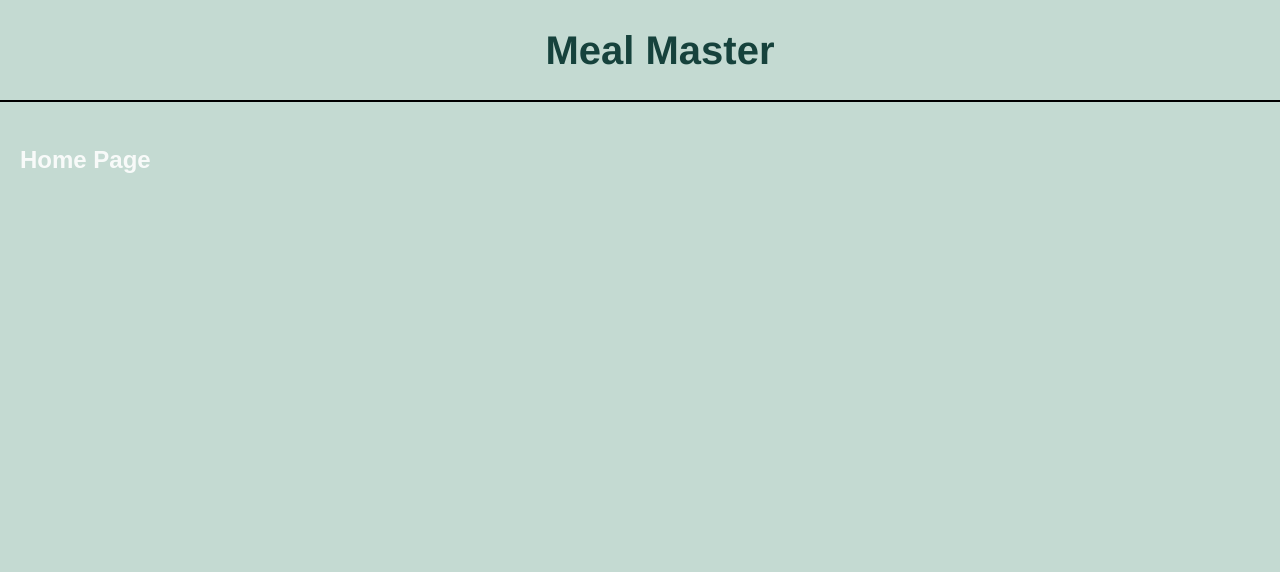
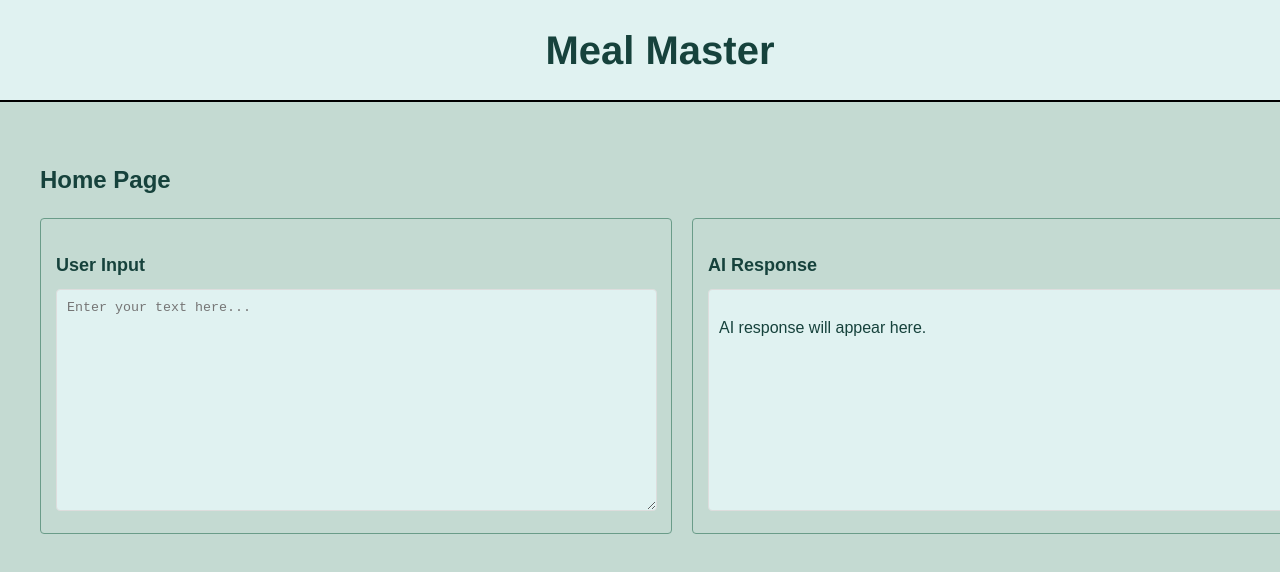
Before and after one commit to igor-eremn/meal-master-client, a React (Vite) app: page / in a window 1280 px wide. Shown: the top 572 px of the page. Built offline with nearby package versions, Linux system fonts and the light colour scheme.

Commit message:
basic layout for easy prompts

```diff
--- a/src/App.css
+++ b/src/App.css
@@ -7,23 +7,6 @@ body {
   font-family: Arial, sans-serif;
 }
 
-header {
-  padding: 20px;
-  text-align: center;
-  position: sticky;
-  top: 0;
-  width: 100%;
-  z-index: 1000;
-  border-bottom: 2px solid black;
-}
-
-.header-title {
-  color: #16423C;
-  font-size: 40px;
-  font-family: 'Franklin Gothic Medium', 'Arial Narrow', Arial, sans-serif;
-  margin: 0;
-}
-
 .content {
   padding: 20px;
 }
--- /dev/null
+++ b/src/components/Header.css
@@ -0,0 +1,17 @@
+header {
+    padding: 20px;
+    text-align: center;
+    position: sticky;
+    top: 0;
+    width: 100%;
+    z-index: 1000;
+    border-bottom: 2px solid black;
+    background-color: #e0f2f1;
+  }
+
+  .header-title {
+    color: #16423C;
+    font-size: 40px;
+    font-family: 'Franklin Gothic Medium', 'Arial Narrow', Arial, sans-serif;
+    margin: 0;
+  }
--- a/src/components/Header.jsx
+++ b/src/components/Header.jsx
@@ -1,5 +1,5 @@
 import React from 'react';
-import '../App.css';
+import './Header.css';
 
 const Header = () => {
   return (
--- a/src/index.css
+++ b/src/index.css
@@ -10,7 +10,7 @@ html, body {
   line-height: 1.5;
   font-weight: 400;
 
-  color: rgba(255, 255, 255, 0.87);
+  color: #16423C;
   background-color: #C4DAD2;
 
   font-synthesis: none;
--- /dev/null
+++ b/src/pages/Home.css
@@ -0,0 +1,46 @@
+.home-container {
+    padding: 20px;
+  }
+
+  .page-title {
+    font-size: 24px;
+    margin-bottom: 20px;
+  }
+
+  .grid-container {
+    display: grid;
+    grid-template-columns: 1fr 1fr;
+    gap: 20px;
+  }
+
+  .input-column, .response-column {
+    border: 1px solid #6A9C89;
+    border-radius: 4px;
+    padding: 15px;
+    min-height: 250px;
+    min-width: 600px;
+  }
+
+  .column-title {
+    font-size: 18px;
+    margin-bottom: 10px;
+  }
+
+  .input-area, .response-area {
+    width: 96.5%;
+    min-height: 200px;
+    max-height: 400px;
+    height: 200px;
+    border: 1px solid #ddd;
+    border-radius: 4px;
+    padding: 10px;
+    background-color: #e0f2f1;
+  }
+
+  .input-area {
+    resize: vertical;
+  }
+
+  .response-area {
+    overflow-y: auto;
+  }
--- a/src/pages/Home.jsx
+++ b/src/pages/Home.jsx
@@ -1,8 +1,27 @@
 import React from 'react';
-import '../App.css';
+import './Home.css';
 
 const Home = () => {
-  return <h2>Home Page</h2>;
+  return (
+    <div className="home-container">
+      <h2 className="page-title">Home Page</h2>
+      <div className="grid-container">
+        <div className="input-column">
+          <h3 className="column-title">User Input</h3>
+          <textarea
+            className="input-area"
+            placeholder="Enter your text here..."
+          ></textarea>
+        </div>
+        <div className="response-column">
+          <h3 className="column-title">AI Response</h3>
+          <div className="response-area">
+            <p>AI response will appear here.</p>
+          </div>
+        </div>
+      </div>
+    </div>
+  );
 }
 
 export default Home;
```
